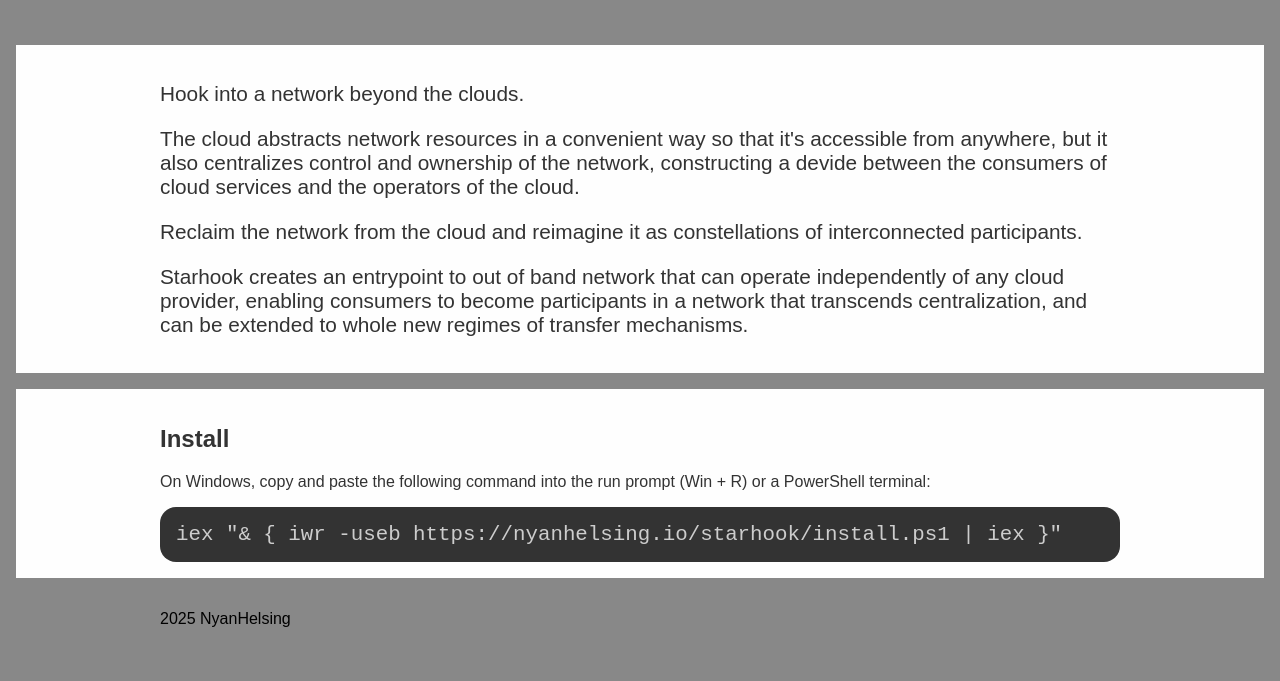
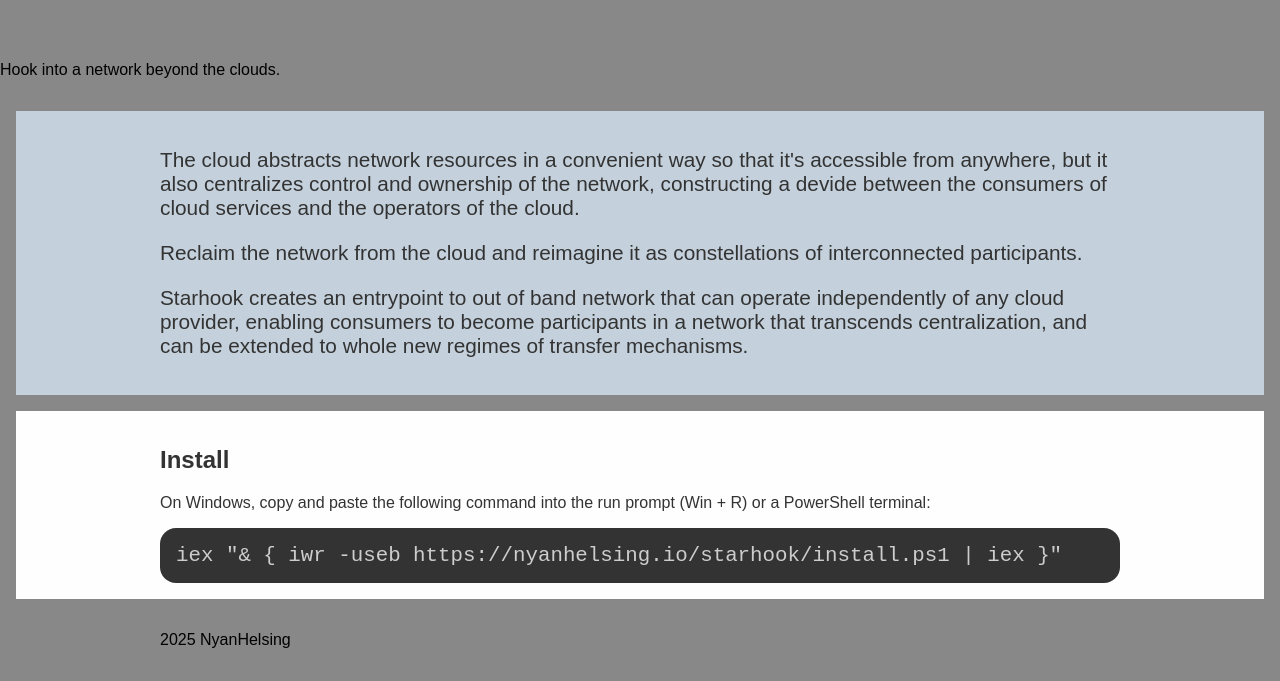
Before and after one commit to NyanHelsing/starhook, a plain HTML site: page docs/index.html in a window 1280 px wide. Shown: the part 172-853 px from the top of the page. Before the commit the page ends 832 px from the top, so only its background shows below. Drawn offline with Linux system fonts and the light colour scheme.

Commit message:
comment out link for stylesheet

```diff
--- a/docs/index.html
+++ b/docs/index.html
@@ -3,6 +3,7 @@
 
     <head>
         <title> Starhook </title>
+        <!-- <link rel="stylesheet" href="./style.css" /> -->
     </head>
 
     <style>
@@ -44,6 +45,11 @@
             margin: 0 1rem;
             padding: 1rem calc(50% - 31rem);
         }
+
+        main > section.case {
+            background-color: #c4d1dc;
+        }
+
         main > section.case > p {
            font-size: 1.3rem;
         }
@@ -68,10 +74,10 @@
             <h1>
                 Starhook
             </h1>
+            <p>
+                Hook into a network beyond the clouds.
+            </p>
             <section class="case">
-                <p>
-                    Hook into a network beyond the clouds.
-                </p>
                 <p>
                     The cloud abstracts network resources in a convenient way so that it's accessible from anywhere,
                     but it also centralizes control and ownership of the network, constructing a devide between the
```
Also changed, not shown: docs/style.css (added).
